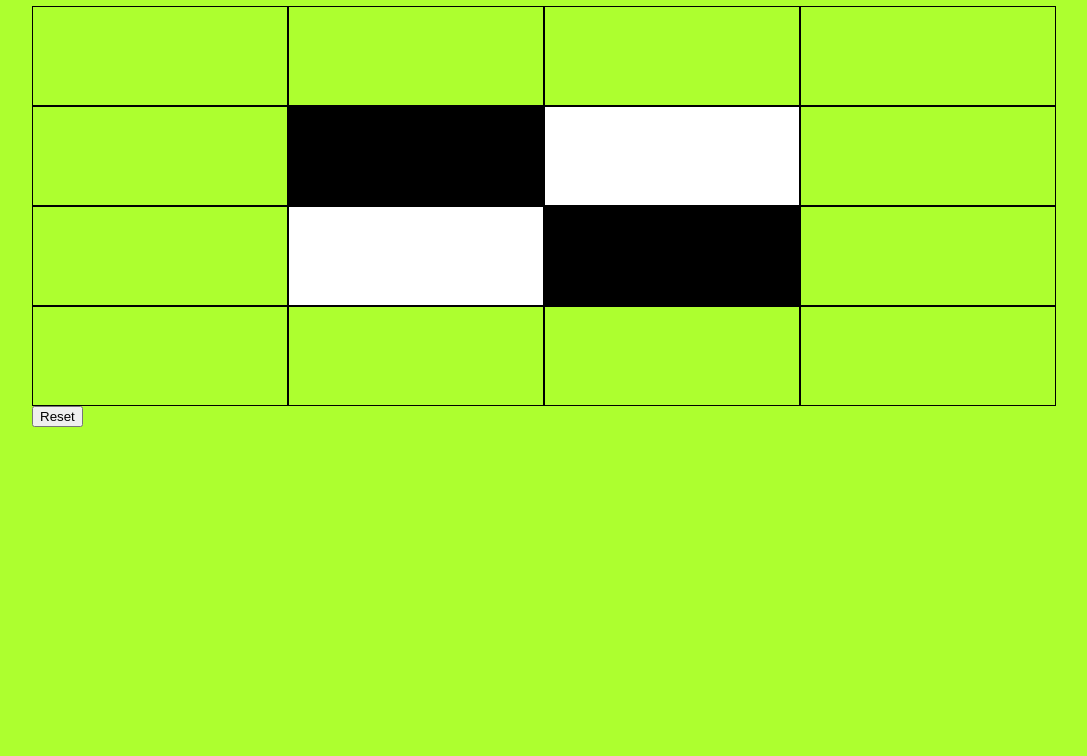
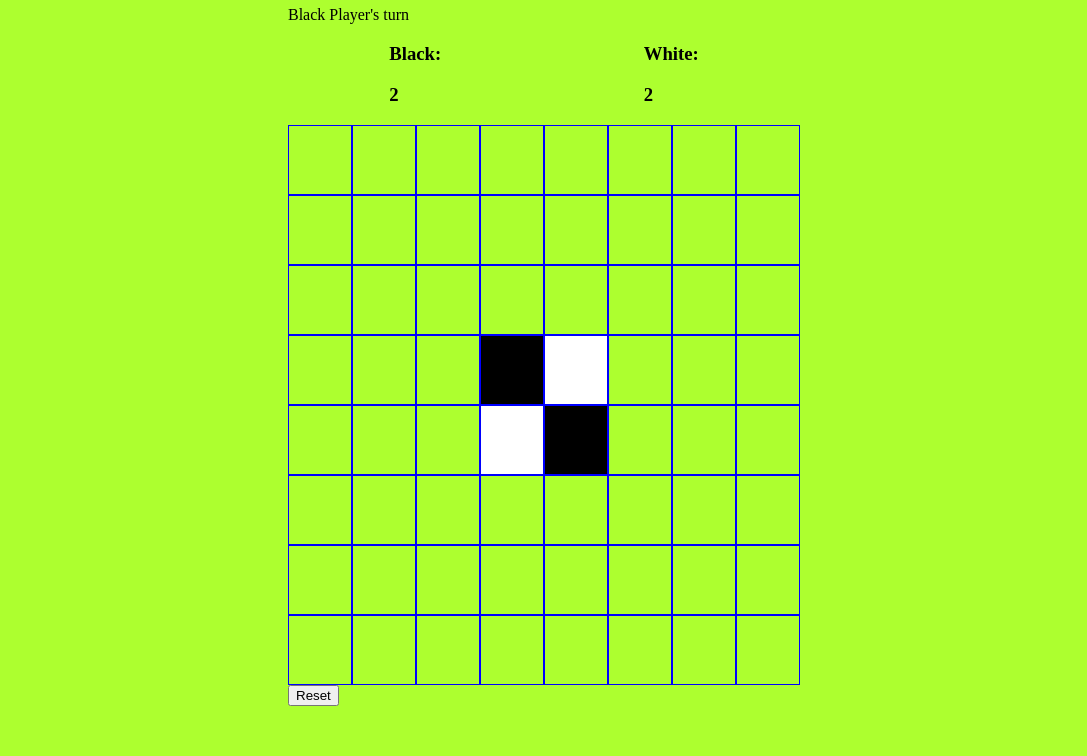
Before and after one commit to kenwong175/P1-Othello, a plain HTML site: page index.html in a window 1280 px wide. Shown: the part 102-858 px from the top of the page, without its empty margins (96-1183 px from the left). Before the commit the page ends 800 px from the top, so only its background shows below. Drawn offline with nearby package versions, Linux system fonts and the light colour scheme.

Commit message:
Grid 4x4 converted to 8x8. Added in black&white count and Player turn display.

```diff
--- a/index.html
+++ b/index.html
@@ -10,7 +10,7 @@
     <div id="landing_page">
         Landing Page
     </div>
-    <div class="gameboard">
+    <!-- <div class="gameboard1">
         <h1>Othello</h1>
         <div id="game_page4x4">
             <div class="box" id="00"></div>
@@ -30,7 +30,88 @@
             <div class="box" id="32"></div>
             <div class="box" id="33"></div>
         </div>
-        <button id="reset">Reset</button>
+        <button id="reset4">Reset</button>
+    </div> -->
+    <div class="gameboard2">
+        <h1>Othello</h1>
+        <div class="turn"></div>
+        <div class="scoreboard">
+            <div class="blackCount">
+                <h3>Black: </h3>
+                <h3 id="blackBoardCount"></h3>
+            </div>
+            <div class="whiteCount">
+                <h3>White: </h3>
+                <h3 id="whiteBoardCount"></h3>
+            </div>
+        </div>
+        <div id="game_page8x8">
+            <div class="box" id="00"></div>
+            <div class="box" id="01"></div>
+            <div class="box" id="02"></div>
+            <div class="box" id="03"></div>
+            <div class="box" id="04"></div>
+            <div class="box" id="05"></div>
+            <div class="box" id="06"></div>
+            <div class="box" id="07"></div>
+            <div class="box" id="10"></div>
+            <div class="box" id="11"></div>
+            <div class="box" id="12"></div>
+            <div class="box" id="13"></div>
+            <div class="box" id="14"></div>
+            <div class="box" id="15"></div>
+            <div class="box" id="16"></div>
+            <div class="box" id="17"></div>
+            <div class="box" id="20"></div>
+            <div class="box" id="21"></div>
+            <div class="box" id="22"></div>
+            <div class="box" id="23"></div>
+            <div class="box" id="24"></div>
+            <div class="box" id="25"></div>
+            <div class="box" id="26"></div>
+            <div class="box" id="27"></div>
+            <div class="box" id="30"></div>
+            <div class="box" id="31"></div>
+            <div class="box" id="32"></div>
+            <div class="box" id="33"></div>
+            <div class="box" id="34"></div>
+            <div class="box" id="35"></div>
+            <div class="box" id="36"></div>
+            <div class="box" id="37"></div>
+            <div class="box" id="40"></div>
+            <div class="box" id="41"></div>
+            <div class="box" id="42"></div>
+            <div class="box" id="43"></div>
+            <div class="box" id="44"></div>
+            <div class="box" id="45"></div>
+            <div class="box" id="46"></div>
+            <div class="box" id="47"></div>
+            <div class="box" id="50"></div>
+            <div class="box" id="51"></div>
+            <div class="box" id="52"></div>
+            <div class="box" id="53"></div>
+            <div class="box" id="54"></div>
+            <div class="box" id="55"></div>
+            <div class="box" id="56"></div>
+            <div class="box" id="57"></div>
+            <div class="box" id="60"></div>
+            <div class="box" id="61"></div>
+            <div class="box" id="62"></div>
+            <div class="box" id="63"></div>
+            <div class="box" id="64"></div>
+            <div class="box" id="65"></div>
+            <div class="box" id="66"></div>
+            <div class="box" id="67"></div>
+            <div class="box" id="70"></div>
+            <div class="box" id="71"></div>
+            <div class="box" id="72"></div>
+            <div class="box" id="73"></div>
+            <div class="box" id="74"></div>
+            <div class="box" id="75"></div>
+            <div class="box" id="76"></div>
+            <div class="box" id="77"></div>
+        </div>
+        <button id="reset6">Reset</button>
     </div>
 
     <script src="https://ajax.googleapis.com/ajax/libs/jquery/3.5.1/jquery.min.js"></script>
--- a/main.js
+++ b/main.js
@@ -1,13 +1,37 @@
 $("#landing_page").hide();
+// $(".gameboard1").hide();
+
+// let grid =  [
+//             [0,0,0,0],
+//             [0,2,1,0],
+//             [0,1,2,0],
+//             [0,0,0,0]
+//             ];
+
+let blackCount = document.querySelectorAll(".black").length;
+let whiteCount = document.querySelectorAll(".white").length;
+$("#blackBoardCount").text(blackCount);
+$("#whiteBoardCount").text(whiteCount);
 
 let grid =  [
-            [0,0,0,0],
-            [0,2,1,0],
-            [0,1,2,0],
-            [0,0,0,0]
+            [0,0,0,0,0,0,0,0],
+            [0,0,0,0,0,0,0,0],
+            [0,0,0,0,0,0,0,0],
+            [0,0,0,2,1,0,0,0],
+            [0,0,0,1,2,0,0,0],
+            [0,0,0,0,0,0,0,0],
+            [0,0,0,0,0,0,0,0],
+            [0,0,0,0,0,0,0,0]
             ];
 
+
+
 current_player = 0;
+if(current_player){
+    $(".turn").text("White Player's turn");
+} else {
+    $(".turn").text("Black Player's turn");
+}
 
 checkColor = () => {
     for (let index = 0; index < grid.length; index++) {
@@ -34,27 +58,41 @@ checkColor = () => {
             }
         }
     }
+    blackCount = document.querySelectorAll(".black").length;
+    whiteCount = document.querySelectorAll(".white").length;
+    $("#blackBoardCount").text(blackCount);
+    $("#whiteBoardCount").text(whiteCount);
 
 }
 
 checkColor();
 
-resetTable = () => {
+// $("#reset4").click(function(e){
+//     grid =  [
+//         [0,0,0,0],
+//         [0,2,1,0],
+//         [0,1,2,0],
+//         [0,0,0,0]
+//         ];
+//     checkColor();
+//     current_player = 0;
+// });
+
+$("#reset6").click(function(e){
     grid =  [
-        [0,0,0,0],
-        [0,2,1,0],
-        [0,1,2,0],
-        [0,0,0,0]
+        [0,0,0,0,0,0,0,0],
+        [0,0,0,0,0,0,0,0],
+        [0,0,0,0,0,0,0,0],
+        [0,0,0,2,1,0,0,0],
+        [0,0,0,1,2,0,0,0],
+        [0,0,0,0,0,0,0,0],
+        [0,0,0,0,0,0,0,0],
+        [0,0,0,0,0,0,0,0]
         ];
-checkColor();
-}
 
-$("#reset").click(function(e){
-    resetTable();
+    checkColor();
     current_player = 0;
 });
-
-
 
 checkColor();
 
@@ -78,15 +116,12 @@ $(".box").click(function(){
             let newCol = 0;
             newRow = row + chRow;
             newCol = col + chCol;
-            console.log("Outer Row: ",newRow,"Column: ",newCol,"Count :",count);
                 for(j=0;j<grid.length;j++){
                     if(newRow<grid.length && newRow>-1 && newCol<grid.length && newCol>-1){
                         if(grid[newRow][newCol] == 2){
-                            console.log("Change Row :",chRow,"Change Column :",chCol)
                             newRow += chRow;
                             newCol += chCol;
                             count++;
-                            console.log("Row: ",newRow,"Column: ",newCol,"Count :",count);
                         } else if(grid[newRow][newCol] == 1){
                             if(count != 0){
                                 let nRow = newRow;
@@ -118,15 +153,12 @@ $(".box").click(function(){
                 let newCol = 0;
                 newRow = row + chRow;
                 newCol = col + chCol;
-                console.log("Outer Row: ",newRow,"Column: ",newCol,"Count :",count);
                     for(j=0;j<grid.length;j++){
                         if(newRow<grid.length && newRow>-1 && newCol<grid.length && newCol>-1){
                             if(grid[newRow][newCol] == 1){
-                                console.log("Change Row :",chRow,"Change Column :",chCol)
                                 newRow += chRow;
                                 newCol += chCol;
                                 count++;
-                                console.log("Row: ",newRow,"Column: ",newCol,"Count :",count);
                             } else if(grid[newRow][newCol] == 2){
                                 if(count != 0){
                                     let nRow = newRow;
@@ -153,4 +185,9 @@ $(".box").click(function(){
 
 function changePlayer(){
     current_player = current_player ? 0 : 1;
+    if(current_player){
+        $(".turn").text("White Player's turn");
+    } else {
+        $(".turn").text("Black Player's turn");
+    }
 }
--- a/style.css
+++ b/style.css
@@ -3,7 +3,7 @@
 }
 
 body {
-    width: 80%;
+    width: 40%;
     margin: 50px auto;
     background-color: greenyellow;
 }
@@ -11,13 +11,19 @@ body {
 #game_page4x4 {
     display: grid;
     grid-template-columns: repeat(4, 1fr);
-    gap: 0;
+    gap: 0px;
+}
+
+#game_page8x8 {
+    display: grid;
+    grid-template-columns: repeat(8, 1fr);
+    gap: 0px;
 }
 
 .box {
     width: 100%;
-    height: 100px;
-    border: 1px solid black;
+    height: 70px;
+    border: 1px solid blue;
 }
 
 .white {
@@ -27,3 +33,8 @@ body {
 .black {
     background-color: black;
 }
+
+.scoreboard {
+    display: flex;
+    justify-content: space-around;
+}
```
